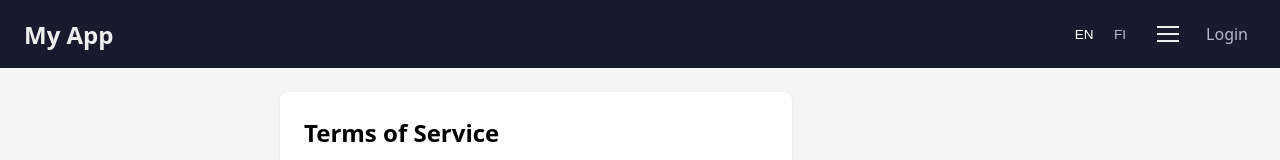
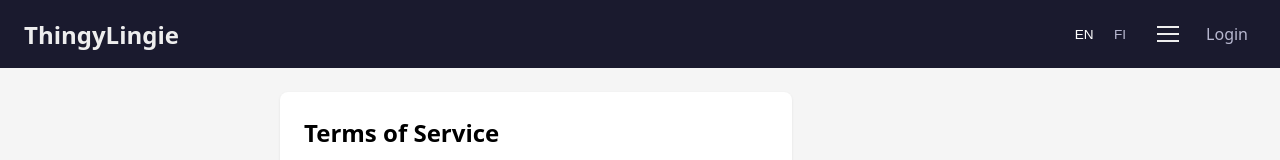
Before and after one commit to labatozzu/thingy, a Vue app in the folder frontend/: page /terms in a window 1280 px wide. Shown: the top 160 px of the page. Built offline with nearby package versions, Linux system fonts and the light colour scheme; no server answers.

Commit message:
App name

```diff
--- a/frontend/index.html
+++ b/frontend/index.html
@@ -3,7 +3,7 @@
 <head>
   <meta charset="UTF-8" />
   <meta name="viewport" content="width=device-width, initial-scale=1.0, viewport-fit=cover" />
-  <title>My App</title>
+  <title>ThingyLingie</title>
 </head>
 <body>
   <div id="app"></div>
--- a/frontend/src/locales/en.json
+++ b/frontend/src/locales/en.json
@@ -1,6 +1,6 @@
 {
   "app": {
-    "name": "My App",
+    "name": "ThingyLingie",
     "home": "Home",
     "myItems": "My items",
     "login": "Login",
--- a/frontend/src/locales/fi.json
+++ b/frontend/src/locales/fi.json
@@ -1,6 +1,6 @@
 {
   "app": {
-    "name": "Oma sovellus",
+    "name": "ThingyLingie",
     "home": "Etusivu",
     "myItems": "Omat tuotteet",
     "login": "Kirjaudu",
```
